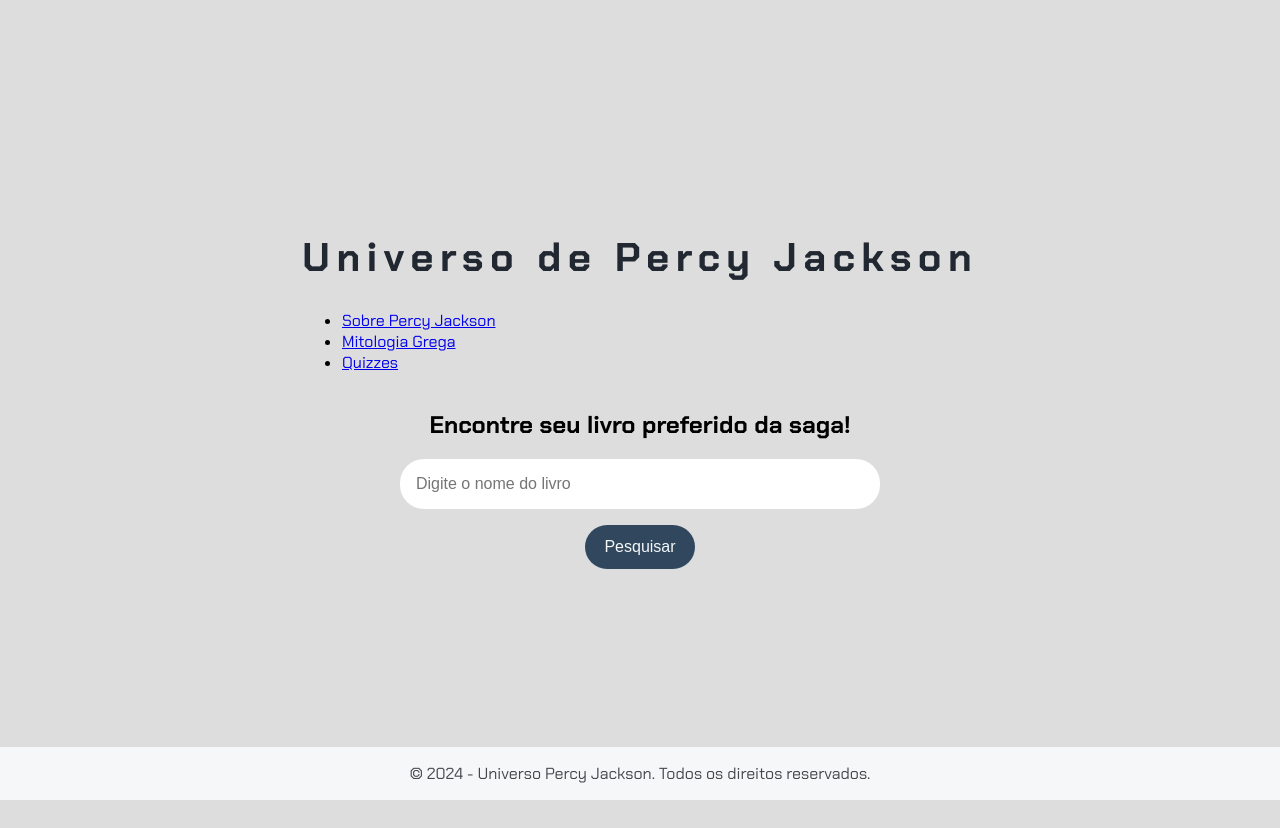
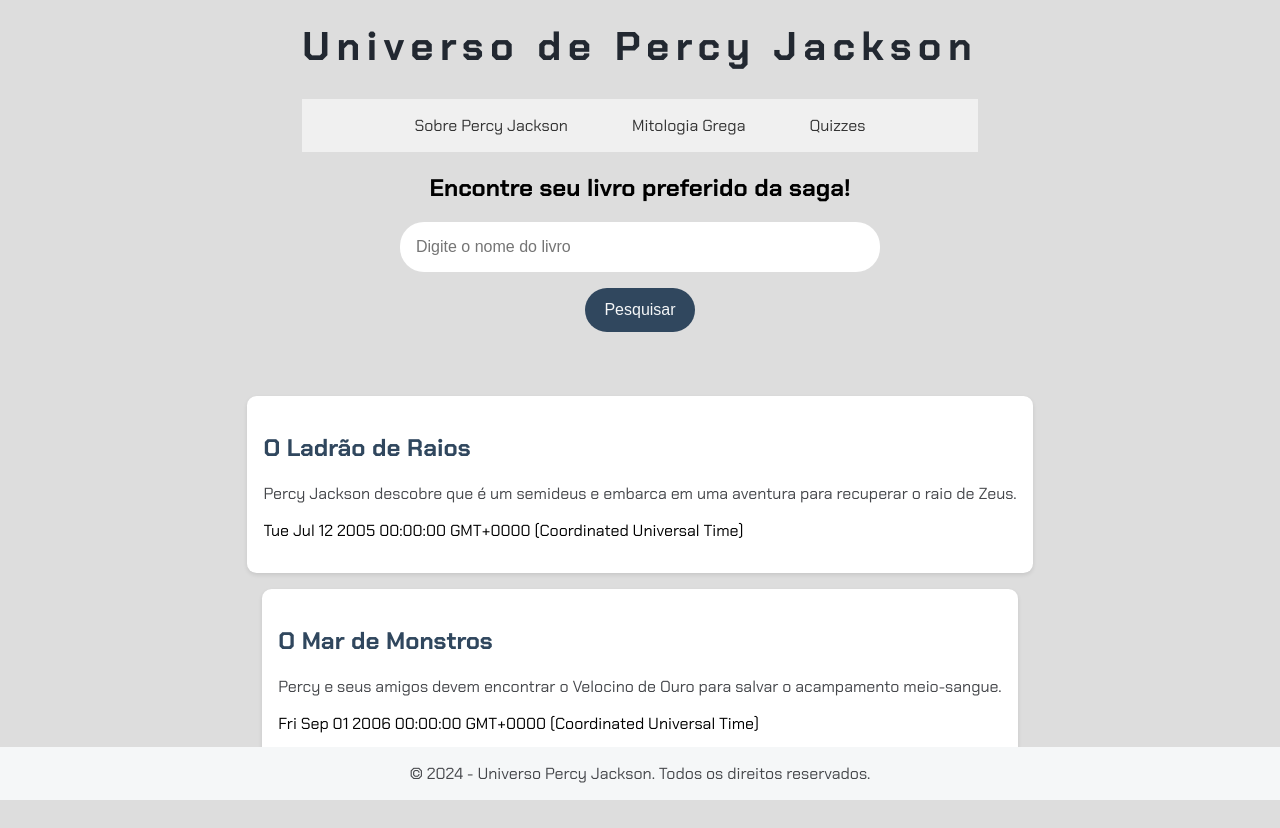
Before and after one commit to GabriellyVitoria5/Percy-Jackson-Wiki, a plain HTML site: page index.html in a window 1280 px wide. Both pictures are taken after a click on the button "Pesquisar". Before the commit the page ends 800 px from the top, so only its background shows below. Drawn offline with Linux system fonts and the light colour scheme.

Commit message:
mostrando todos os dados do arquivo dados.js na tela

```diff
--- a/app.js
+++ b/app.js
@@ -1 +1,20 @@
-console.log(dados)
+function pesquisar() {
+
+    let section = document.getElementById("resultados-pesquisa");
+    let resultados = "";
+
+    // criar um novo elemento HTML para cada resultado
+    for (let dado of dados) {
+        resultados += `
+            <div class="item-resultado">
+                <h2>
+                    <a href="#" target="_blank">${dado.titulo}</a>
+                </h2>
+                <p class="descricao-meta">${dado.descricao}</p>
+                <p>${dado.dataLancamento}</p>
+            </div>
+        `;
+    }
+
+    section.innerHTML = resultados;
+}
--- a/index.html
+++ b/index.html
@@ -9,7 +9,7 @@
 
     <header>
         <h1>Universo de Percy Jackson</h1>
-        <nav>
+        <nav class="main-nav">
             <ul>
                 <li><a href="#">Sobre Percy Jackson</a></li>
                 <li><a href="#">Mitologia Grega</a></li>
@@ -22,8 +22,9 @@
         <section>
             <h2>Encontre seu livro preferido da saga!</h2>
             <input type="text" placeholder="Digite o nome do livro">
-            <button>Pesquisar</button>
+            <button onclick="pesquisar()">Pesquisar</button>
         </section>
+        <section class="resultados-pesquisa" id="resultados-pesquisa"></section>
     </main>
 
     <footer>
--- a/style.css
+++ b/style.css
@@ -1,9 +1,10 @@
+
 /* Importa a fonte Chakra Petch do Google Fonts */
 @import url('https://fonts.googleapis.com/css2?family=Chakra+Petch:ital,wght@0,300;0,400;0,500;0,600;0,700;1,300;1,400;1,500;1,600;1,700&display=swap');
 
 body {
     font-family: "Chakra Petch", sans-serif;
-    background-color: #DDDDDD; /* Cor de fundo da página */
+    background-color: #DDDDDD;
     display: flex; /* Usa Flexbox para layout */
     flex-direction: column; /* Alinha os itens na vertical */
     align-items: center; /* Centraliza os itens horizontalmente */
@@ -18,6 +19,36 @@ h1 {
     color: #222831;
     text-align: center;
     letter-spacing: 0.4rem;
+}
+
+.main-nav {
+display: flex;
+justify-content: center;
+align-items: center;
+background-color: #f0f0f0;
+padding: 1rem;
+}
+
+.main-nav ul {
+list-style: none;
+margin: 0;
+padding: 0;
+display: flex;
+}
+
+.main-nav li {
+margin: 0 1rem;
+}
+
+.main-nav a {
+text-decoration: none;
+color: #333;
+padding: 0.5rem 1rem;
+}
+
+.main-nav a:hover {
+background-color: #ddd;
+border-bottom: 2px solid #333;
 }
 
 section {
@@ -69,13 +100,13 @@ section button {
 
 /* Estiliza os títulos dentro dos itens de resultado */
 .item-resultado h2 {
-    font-size: 1.5rem; /* Tamanho da fonte */
+    font-size: 1.5rem;
     color: #222831;
 }
 
 /* Estiliza os links dentro dos itens de resultado */
 .item-resultado a {
-    text-decoration: none;
+    text-decoration: none; /* Remove o sublinhado padrão dos links */
     color: #30475E;
 }
 
@@ -86,7 +117,7 @@ section button {
 
 /* Estiliza a descrição meta dentro dos itens de resultado */
 .descricao-meta {
-    color: #45474B;
+    color: #45474B; /* Cor do texto */
     margin: 0.5rem 0; /* Margem acima e abaixo */
 }
 
```
